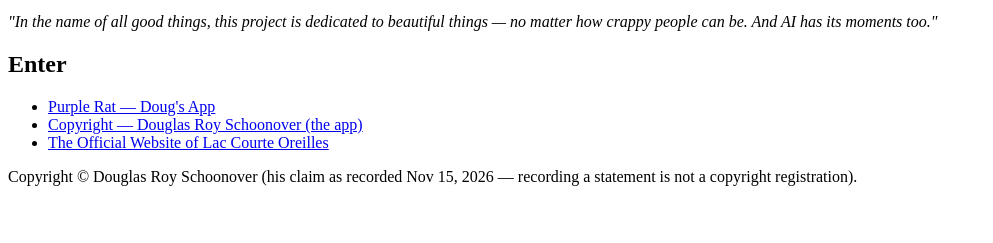
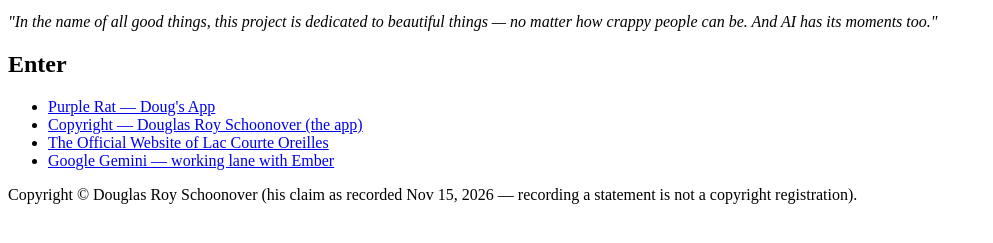
Before and after one commit to schoonoverdouglas1-png/purple-rat-project, a plain HTML site: page index.html in a window 1280 px wide. Shown: the part 101-344 px from the top of the page, without its empty margins (0-993 px from the left). Drawn offline with Linux system fonts and the light colour scheme.

Commit message:
Add Gemini link — Douglas's order Nov 16 2026: connect Gemini through the pages

```diff
--- a/index.html
+++ b/index.html
@@ -15,6 +15,7 @@
 <li><a href="https://muse.ai/s/purple-rat-doug-s-app-xqxq6xmuxrxxxfxcxpc/NluUoXnM94DulvgNoCBtDB84t3Z75S1T5eyffpyNnhY">Purple Rat — Doug's App</a></li>
 <li><a href="https://muse.ai/s/copyright-douglas-roy-schoonover-jxd6xmxrpxhxcwxzv/uVuQnjuLT3ig6gINW701HePt4fIRZC8IWmnrIv5e4nM">Copyright — Douglas Roy Schoonover (the app)</a></li>
 <li><a href="https://www.lco-nsn.gov/">The Official Website of Lac Courte Oreilles</a></li>
+<li><a href="https://gemini.google.com/">Google Gemini — working lane with Ember</a></li>
 </ul>
 <p>Copyright © Douglas Roy Schoonover (his claim as recorded Nov 15, 2026 — recording a statement is not a copyright registration).</p>
 </body>
```
